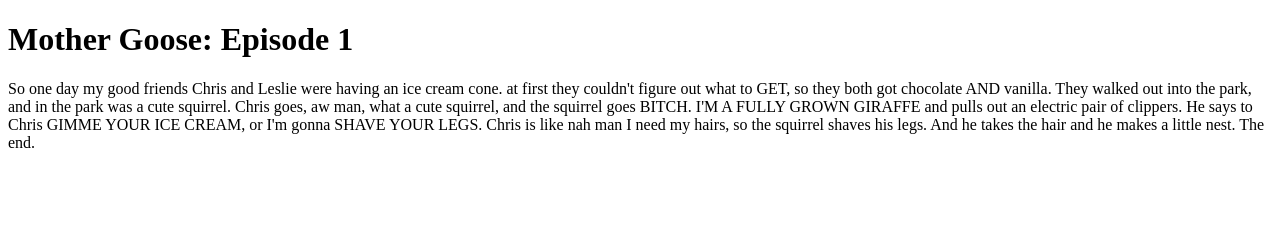
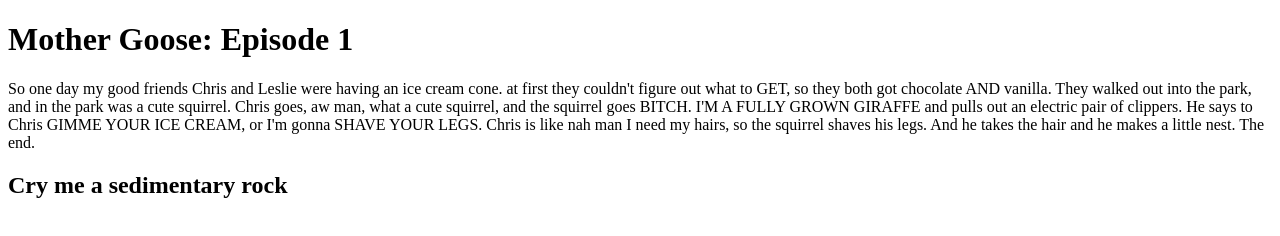
Before and after one commit to konopacz/konopacz.github.io, a plain HTML site: page index.html in a window 1280 px wide. Drawn offline with Linux system fonts and the light colour scheme.

Commit message:
Index commit

```diff
--- a/index.html
+++ b/index.html
@@ -17,5 +17,6 @@
     or I'm gonna SHAVE YOUR LEGS. Chris is like nah man I need my hairs, so
     the squirrel shaves his legs. And he takes the hair and he makes a little
     nest. The end.  </p>
+    <h2>Cry me a sedimentary rock</h2>
   </body
 </html>
```
